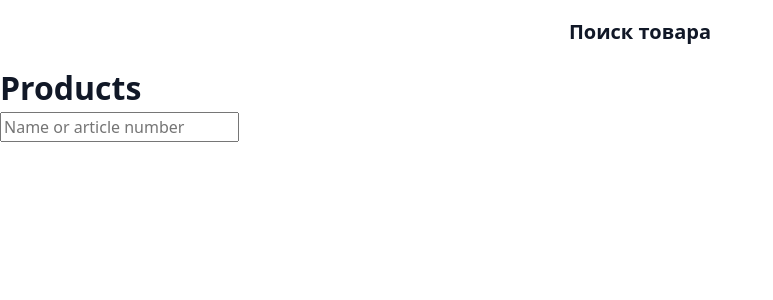
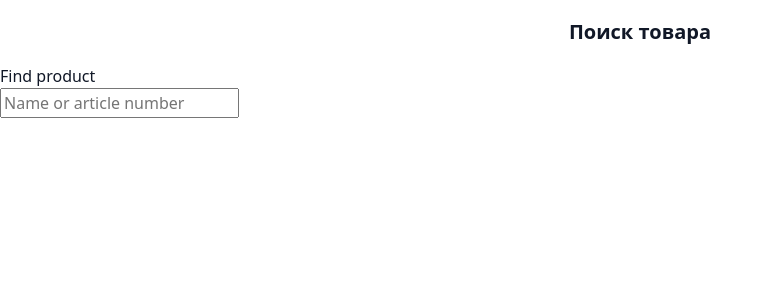
Before and after one commit to DianaGalter/check-price, a React (Vite) app: page / in a window 1280 px wide. Shown: the top 300 px of the page, without its empty margins (0-773 px from the left). Built offline with nearby package versions, Linux system fonts and the light colour scheme.

Commit message:
create empty state component

```diff
--- a/src/App.tsx
+++ b/src/App.tsx
@@ -1,5 +1,9 @@
 import { products, ProductList } from "./entities/product";
-import { filterProducts, SearchInput } from "./features/product-search";
+import {
+  filterProducts,
+  SearchInput,
+  EmptyState,
+} from "./features/product-search";
 import { useState } from "react";
 import { useDebounce } from "./shared/hooks";
 import { Header } from "./widgets/header";
@@ -17,7 +21,7 @@ function App() {
     <>
       <Header />
       <main>
-        <h1>Products</h1>
+        {!hasSearchQuery && <EmptyState />}
         <SearchInput value={searchQuery} onChange={setSearchQuery} />
 
         {hasSearchQuery &&
--- /dev/null
+++ b/src/features/product-search/EmptyState.tsx
@@ -0,0 +1,9 @@
+export const EmptyState = () => {
+  return (
+    <>
+      {/* Illustration */}
+
+      <p>Find product</p>
+    </>
+  );
+};
--- a/src/features/product-search/index.ts
+++ b/src/features/product-search/index.ts
@@ -1,2 +1,3 @@
 export { filterProducts } from "./filterProducts";
 export { SearchInput } from "./SearchInput";
+export { EmptyState } from "./EmptyState";
```
